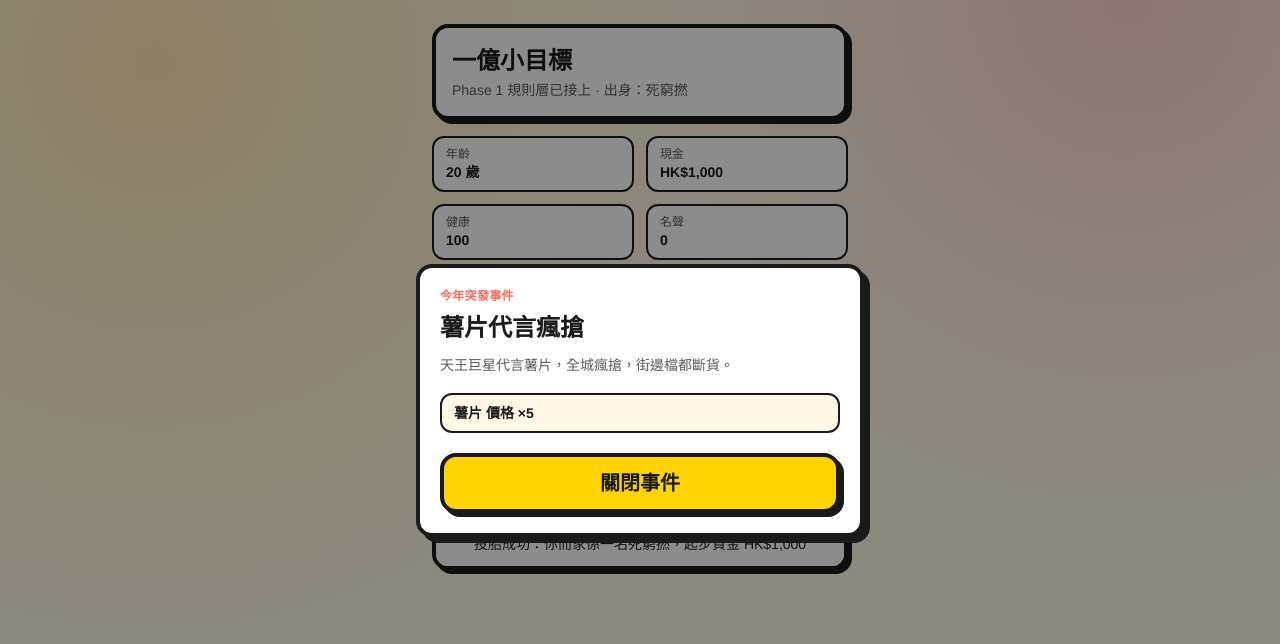
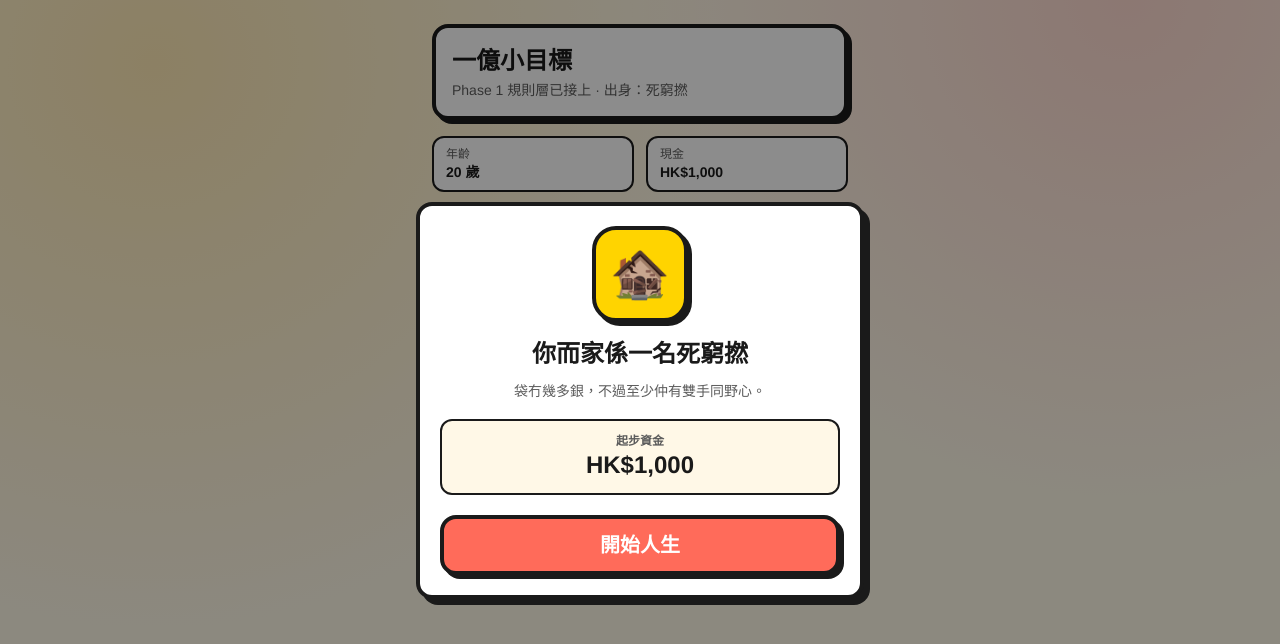
Before and after one commit to anthonylee1994/a-small-goal, a React (Vite) app: page / in a window 1280 px wide. Both pictures are taken after a click on the button "開始遊戲". Shown: the top 644 px of the page. Built offline with nearby package versions, Linux system fonts and the light colour scheme.

Commit message:
feat: Add birth reveal mechanism to game state, including new modal for displaying birth family and functionality to dismiss the reveal. Update game state management and tests accordingly.

```diff
--- a/src/app.tsx
+++ b/src/app.tsx
@@ -2,6 +2,7 @@ import {TitleScreen} from "@/screen/TitleScreen";
 import {Stat} from "@/components/Stat";
 import {Button} from "@/components/Button";
 import {EventModal} from "@/components/EventModal";
+import {BirthRevealModal} from "@/components/BirthRevealModal";
 import {SettlementScreen} from "@/screen/SettlementScreen";
 import {LogPanel} from "@/components/LogPanel";
 import {useGameStore} from "@/stores/gameStore";
@@ -13,6 +14,7 @@ export const App = () => {
     const game = useGameStore(s => s.game);
     const start = useGameStore(s => s.start);
     const restart = useGameStore(s => s.restart);
+    const dismissBirthReveal = useGameStore(s => s.dismissBirthReveal);
     const dismissEvent = useGameStore(s => s.dismissEvent);
     const endTurn = useGameStore(s => s.endTurn);
 
@@ -26,6 +28,7 @@ export const App = () => {
 
     const event = getCurrentEvent(game);
     const family = game.birthFamilyId ? BIRTH_FAMILY_MAP[game.birthFamilyId] : null;
+    const showBirthReveal = Boolean(family && !game.birthRevealed);
 
     return (
         <main className="mx-auto flex min-h-svh w-full max-w-md flex-col gap-4 px-4 py-6">
@@ -50,7 +53,13 @@ export const App = () => {
 
             <LogPanel entries={game.log} />
 
-            {game.phase === "event" && event ? <EventModal event={event} onDismiss={() => dismissEvent()} /> : null}
+            {showBirthReveal && family ? (
+                <BirthRevealModal family={family} onDismiss={() => dismissBirthReveal()} />
+            ) : null}
+
+            {!showBirthReveal && game.phase === "event" && event ? (
+                <EventModal event={event} onDismiss={() => dismissEvent()} />
+            ) : null}
         </main>
     );
 };
--- /dev/null
+++ b/src/components/BirthRevealModal.tsx
@@ -0,0 +1,49 @@
+import type {BirthFamilyDef} from "@/types/game";
+import {formatMoney} from "@/game/format";
+import {Button} from "@/components/Button";
+import {Modal} from "@/components/Modal";
+
+interface Props {
+    family: BirthFamilyDef;
+    onDismiss: () => void;
+}
+
+const FAMILY_FLAVOR: Record<BirthFamilyDef["id"], {emoji: string; blurb: string}> = {
+    low_class: {
+        emoji: "🏚️",
+        blurb: "袋冇幾多銀，不過至少仲有雙手同野心。",
+    },
+    middle_class: {
+        emoji: "🏠",
+        blurb: "唔算大富大貴，起步比人穩陣少少。",
+    },
+    high_class: {
+        emoji: "🏰",
+        blurb: "屋企有本錢，不過一億小目標仍然要靠自己。",
+    },
+};
+
+export function BirthRevealModal({family, onDismiss}: Props) {
+    const flavor = FAMILY_FLAVOR[family.id];
+
+    return (
+        <Modal onClose={onDismiss} labelledBy="birth-reveal-title" closeLabel="開始人生">
+            <div className="mx-auto mb-4 flex h-24 w-24 items-center justify-center rounded-3xl border-4 border-(--border) bg-(--accent) text-5xl shadow-[4px_4px_0_var(--border)]" aria-hidden="true">
+                {flavor.emoji}
+            </div>
+            <h2 id="birth-reveal-title" className="text-center text-2xl font-black leading-tight" style={{fontFamily: "var(--font-display)"}}>
+                你而家係一名{family.name}
+            </h2>
+            <p className="mt-3 text-center text-sm leading-relaxed text-(--muted)">{flavor.blurb}</p>
+
+            <div className="mt-4 rounded-xl border-2 border-(--border) bg-(--bg) px-4 py-3 text-center">
+                <p className="text-xs font-bold text-(--muted)">起步資金</p>
+                <p className="text-2xl font-black text-(--ink)">{formatMoney(family.startingCash)}</p>
+            </div>
+
+            <div className="mt-5">
+                <Button onClick={onDismiss}>開始人生</Button>
+            </div>
+        </Modal>
+    );
+}
--- a/src/components/LogPanel.tsx
+++ b/src/components/LogPanel.tsx
@@ -1,4 +1,4 @@
-import type {LogEntry} from "../types/game";
+import type {LogEntry} from "@/types/game";
 
 interface Props {
     entries: LogEntry[];
@@ -28,7 +28,7 @@ const TONE_STYLES: Record<LogEntry["tone"], {dot: string; chip: string; label: s
     },
 };
 
-export function LogPanel({entries, limit = 8}: Props) {
+export const LogPanel = ({entries, limit = 8}: Props) => {
     const visible = entries.slice(0, limit);
 
     return (
@@ -65,4 +65,4 @@ export function LogPanel({entries, limit = 8}: Props) {
             )}
         </section>
     );
-}
+};
--- a/src/game/engine.ts
+++ b/src/game/engine.ts
@@ -168,6 +168,7 @@ export function createInitialState(seed?: number): GameState {
         health: START_HEALTH,
         reputation: START_REPUTATION,
         birthFamilyId: null,
+        birthRevealed: true,
         warehouseCapacity: START_WAREHOUSE,
         inventory: emptyInventory(),
         prices: emptyPrices(),
@@ -193,12 +194,18 @@ export function startGame(state: GameState, seed?: number): GameState {
         ...createInitialState(nextSeed),
         cash: family.startingCash,
         birthFamilyId: family.id,
+        birthRevealed: false,
         seed: nextSeed,
     };
 
     next = pushLog(next, `投胎成功：你而家係一名${family.name}，起步資金 ${formatMoney(family.startingCash)}`, "good");
 
     return beginTurn(next);
+}
+
+export function dismissBirthReveal(state: GameState): GameState {
+    if (state.birthRevealed || !state.birthFamilyId) return state;
+    return {...state, birthRevealed: true};
 }
 
 export function beginTurn(state: GameState): GameState {
--- a/src/stores/gameStore.ts
+++ b/src/stores/gameStore.ts
@@ -2,6 +2,7 @@ import {create} from "zustand";
 import {
     buyGood,
     createInitialState,
+    dismissBirthReveal,
     dismissEvent,
     endTurn,
     foundCompany,
@@ -15,6 +16,7 @@ import type {CompanyTypeId, GameState, GoodId, PartnerId} from "@/types/game";
 interface GameActions {
     start: (seed?: number) => void;
     restart: (seed?: number) => void;
+    dismissBirthReveal: () => void;
     dismissEvent: () => void;
     buy: (goodId: GoodId, quantity: number) => void;
     sell: (goodId: GoodId, quantity: number) => void;
@@ -33,6 +35,7 @@ export const useGameStore = create<GameStore>(set => ({
 
     start: seed => set(s => ({game: startGame(s.game, seed)})),
     restart: seed => set(s => ({game: startGame(s.game, seed)})),
+    dismissBirthReveal: () => set(s => ({game: dismissBirthReveal(s.game)})),
     dismissEvent: () => set(s => ({game: dismissEvent(s.game)})),
     buy: (goodId, quantity) => set(s => ({game: buyGood(s.game, goodId, quantity)})),
     sell: (goodId, quantity) => set(s => ({game: sellGood(s.game, goodId, quantity)})),
--- a/src/types/game.ts
+++ b/src/types/game.ts
@@ -119,7 +119,8 @@ export interface GameState {
     cash: number;
     health: number;
     reputation: number;
-    birthFamilyId: BirthFamilyId | null;
+    birthFamilyId: BirthFamilyId | null; // title 階段為 null；startGame 後必填
+    birthRevealed: boolean; // 開局揭示投胎後先變 true，之後先出事件 modal
     warehouseCapacity: number;
     inventory: Record<GoodId, number>;
     prices: Record<GoodId, number>;
```
Also changed, not shown: 2 other files (tests, documents, lock files or other folders).
